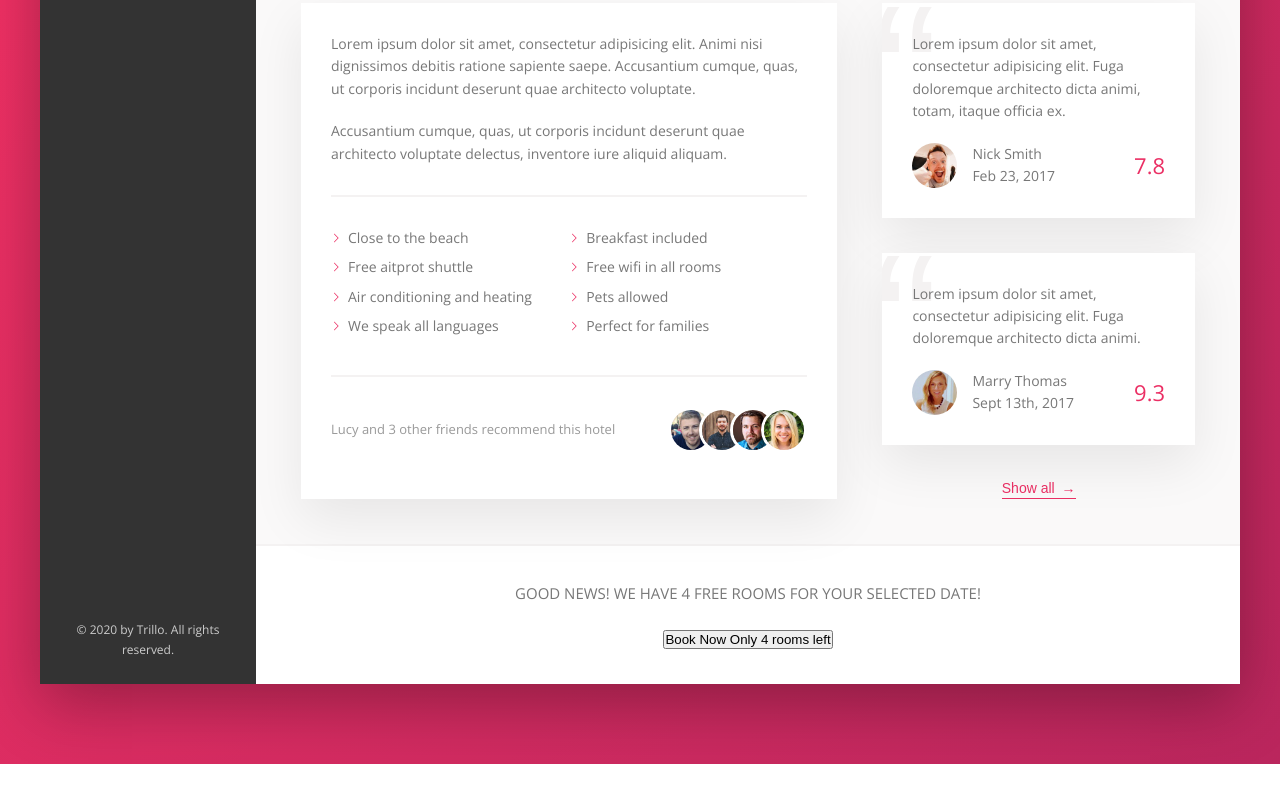
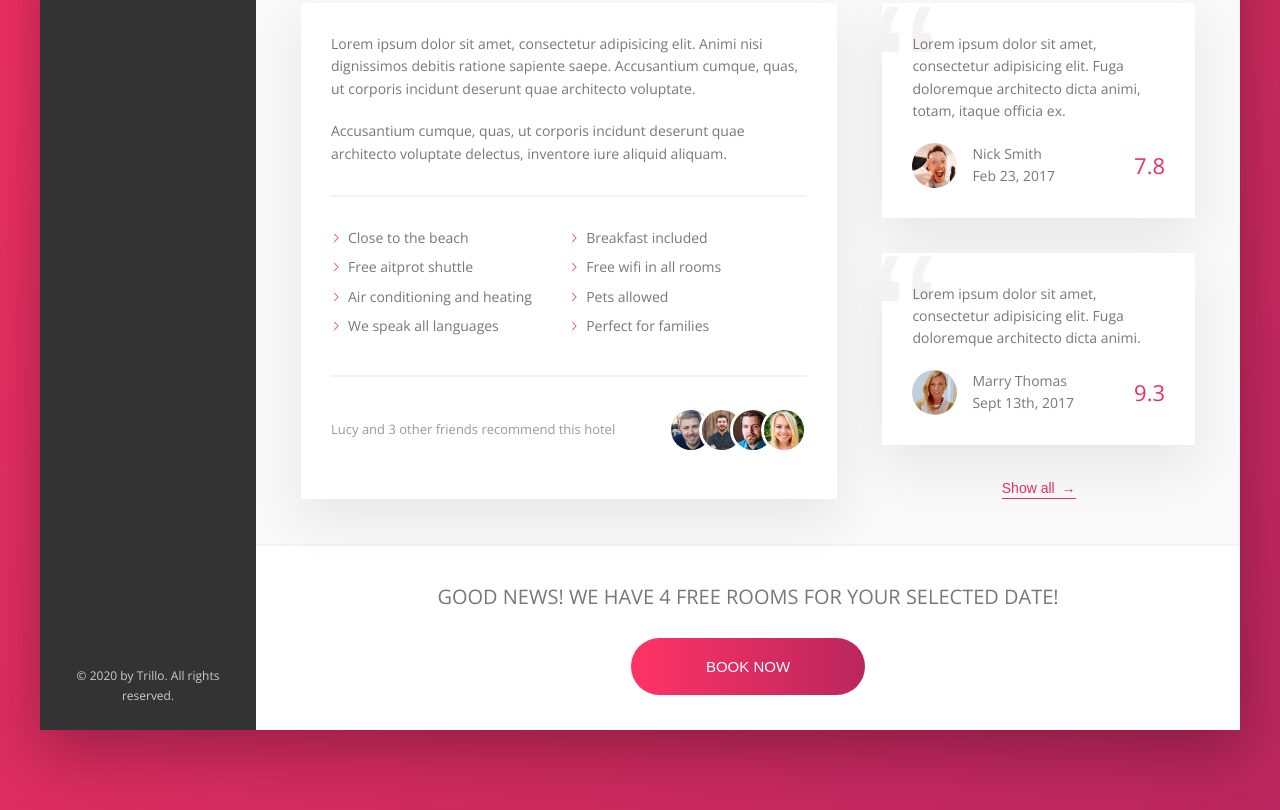
Before and after one commit to Ayush-Chugh-2006/Trillo, a website: page index.html in a window 1280 px wide. Shown: the part 645-1455 px from the top of the page. Before the commit the page ends 1409 px from the top, so only its background shows below. Drawn offline with nearby package versions, Linux system fonts and the light colour scheme.

Commit message:
Done CTA

```diff
--- a/sass/_components.scss
+++ b/sass/_components.scss
@@ -443,9 +443,68 @@
 	&__book-now {
 		text-transform: uppercase;
 		font-weight: 300;
-		font-size: 1.5rem;
+		font-size: 2rem;
 		margin-bottom: 2.5rem;
 	}
 }
+
+/* ------------------------------ HOVER BUTTON ------------------------------ */
+
+.btn {
+	font-size: 1.5rem;
+	font-weight: 300;
+	text-transform: uppercase;
+	border-radius: 100px;
+	border: none;
+	background-image: linear-gradient(
+		to right,
+		var(--color-primary-light),
+		var(--color-primary-dark)
+	);
+	position: relative;
+	overflow: hidden;
+	color: #fff;
+	cursor: pointer;
+
+	& > * {
+		display: inline-block;
+		width: 100%;
+		height: 100%;
+		transition: all 0.2s;
+	}
+	&__visible {
+		display: inline-block;
+		padding: 2rem 7.5rem;
+	}
+
+	&__invisible {
+		position: absolute;
+		padding: 2rem 0;
+		left: 0;
+		top: -100%;
+	}
+
+	&:hover {
+		background-image: linear-gradient(
+			to left,
+			var(--color-primary-light),
+			var(--color-primary-dark)
+		);
+	}
+
+	&:hover &__visible {
+		transform: translateY(100%);
+	}
+
+	&:hover &__invisible {
+		top: 0;
+	}
+
+	&:focus {
+		outline: none;
+		animation: pulsate 1s infinite;
+	}
+}
+
 /*= End of Hotel View =*/
 /*=============================================<<<<<*/
```
Also changed, not shown: css/style.css.
